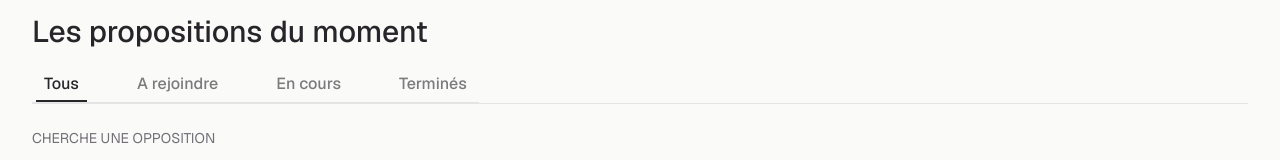
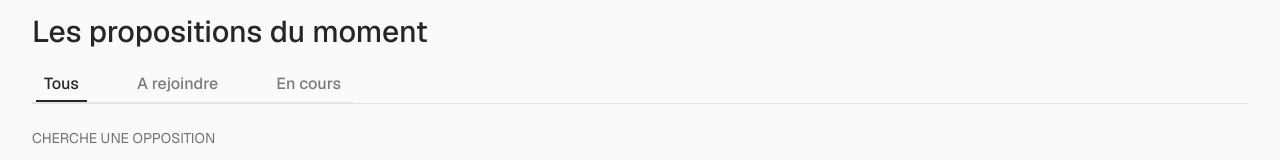
Before and after one commit to Daryl-03/peithyra, a Next.js app in the folder frontend/: page / in a window 1280 px wide. Shown: the part 476-636 px from the top of the page. Built offline with nearby package versions, Linux system fonts and the light colour scheme.

Commit message:
feat(homepage): remove 'Terminés' tab from the proposals section

```diff
--- a/frontend/src/app/page.tsx
+++ b/frontend/src/app/page.tsx
@@ -53,7 +53,6 @@ export default function Home() {
 									A rejoindre
 								</TabsTrigger>
 								<TabsTrigger value="en_cours">En cours</TabsTrigger>
-								<TabsTrigger value="reports">Terminés</TabsTrigger>
 							</TabsList>
 						</div>
 
```
